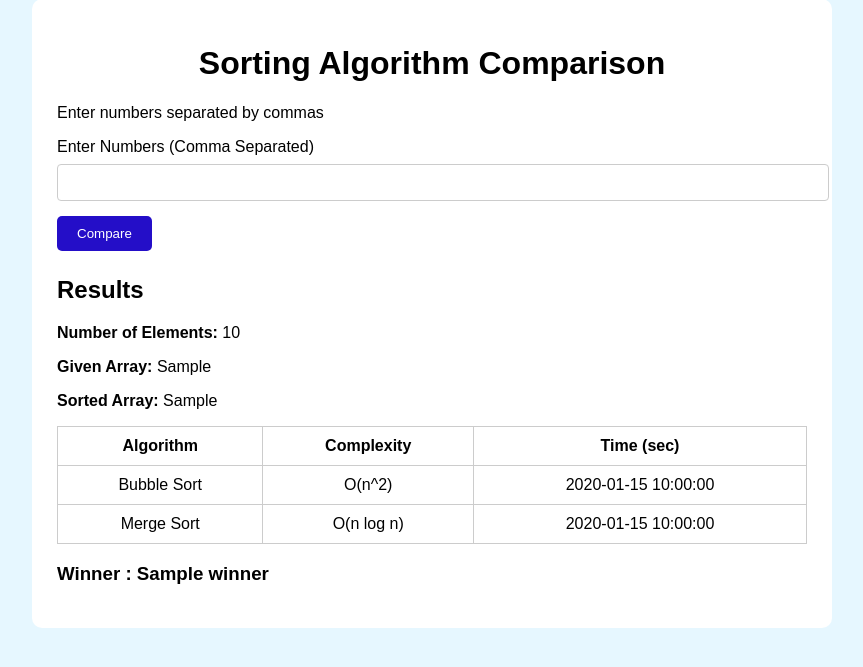
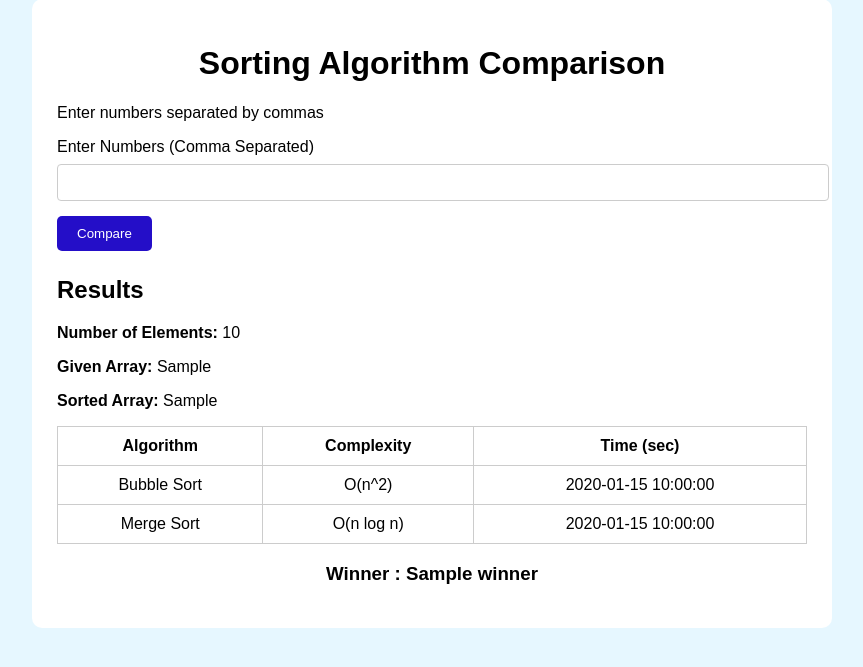
Before and after one commit to srishanth9912/CFAI_PROJECT, a Flask app: template templates/index.html in a window 1280 px wide. Shown: the part 67-734 px from the top of the page, without its empty margins (208-1071 px from the left). Run offline with Flask 3, Linux system fonts and the light colour scheme; the template is opened without the code that fills it: most values are stand-ins (such as "Sample title", 1, 10 or a date in 2020).

Commit message:
Center winner heading

```diff
--- a/static/style.css
+++ b/static/style.css
@@ -56,3 +56,6 @@ th, td {
    color: darkred;
     margin-top: 15px;
 }
+h3 {
+    text-align: center;
+}
```
